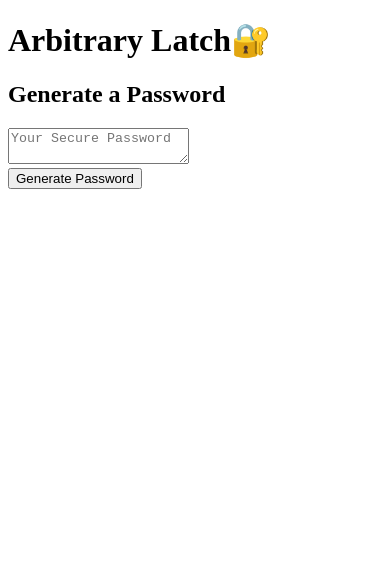
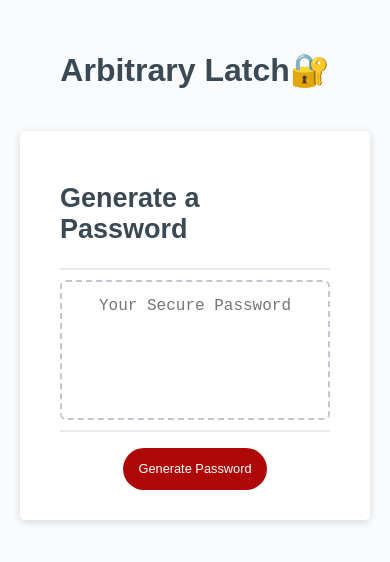
Before and after one commit to zdSMU22/arbitrary-latch, a plain HTML site: page index.html in a window 390 px wide. Drawn offline with Linux system fonts and the light colour scheme.

Commit message:
moved files to code folder

```diff
--- a/index.html
+++ b/index.html
@@ -5,7 +5,7 @@
     <meta name="viewport" content="width=device-width, initial-scale=1.0" />
     <meta http-equiv="X-UA-Compatible" content="ie=edge" />
     <title>Arbitrary Latch</title>
-    <link rel="stylesheet" href="./friendly-parakeet/Develop/style.css" />
+    <link rel="stylesheet" href="./style.css" />
   </head>
   <body>
     <div class="wrapper">
@@ -29,6 +29,6 @@
         </div>
       </div>
     </div>
-    <script src="./friendly-parakeet/Develop/script.js"></script>
+    <script src="./script.js"></script>
   </body>
 </html>
--- /dev/null
+++ b/script.js
@@ -0,0 +1,68 @@
+// Assignment code here
+
+//Strings of characters
+let upper = "ABCDEFGHIJKLMNOPQRSTUVWXYZ";
+let lower = "abcdefghijklmnopqrstuvwxyz";
+let num = "0123456789";
+let special = "!@#$%^&*()_-+=~<>?/|";
+
+let userPass=[];
+let userSetChar=[];
+
+
+// Get references to the #generate element
+let generateBtn = document.querySelector("#generate");
+
+function generatePassword() {
+  if(userPass.length > 0){
+    userPass = []
+  }
+  console.log("Hey you clicked the button!")
+  //Prompt user for password critria
+  let promptUpper = confirm("Should your password include uppercase?");
+  if(promptUpper){
+    userSetChar.push(...upper)
+  }
+  console.log('capit',userSetChar)
+
+  let promptLower = confirm("Should your password include lowercase?");
+  if(promptLower){
+    userSetChar.push(...lower)
+    console.log('low',userSetChar)
+  }
+
+  let promptNumber = confirm("Should your password include numbers?");
+  if(promptNumber){
+    userSetChar.push(...num)
+    console.log('num',userSetChar)
+  }
+
+  let promptSpecial = confirm("Should your new password include special characters?");
+  if(promptSpecial){
+    userSetChar.push(...special)
+    console.log('special',userSetChar)
+  }
+
+  //Prompt user for password character length
+  let characterNumber = prompt("How many characters should be in your new password?");
+  if(characterNumber < 8  ){
+    alert("Password must be atleast 8 characters")
+
+  } else if (characterNumber > 128){
+    alert("Password can not excede 128 characters")
+
+  } else {
+  // Loop to randomly assemble the characters selected by user to the number
+  for (let i = 0; i < characterNumber; i++) {
+    userPass.push(userSetChar[Math.floor(Math.random() * userSetChar.length)])
+    //console.log('user passw', userPass.join('+'))
+    }
+  }
+
+  let passwordText = document.querySelector("#password");
+
+  passwordText.value = userPass.join('');
+}
+
+// Add event listener to generate button
+generateBtn.addEventListener("click", generatePassword);
--- /dev/null
+++ b/style.css
@@ -0,0 +1,137 @@
+*,
+*::before,
+*::after {
+  box-sizing: border-box;
+}
+
+html,
+body,
+.wrapper {
+  height: 100%;
+  margin: 0;
+  padding: 0;
+}
+
+body {
+  font-family: sans-serif;
+  background-color: #f9fbfd;
+}
+
+.wrapper {
+  padding-top: 30px;
+  padding-left: 20px;
+  padding-right: 20px;
+}
+
+header {
+  text-align: center;
+  padding: 20px;
+  padding-top: 0px;
+  color: hsl(206, 17%, 28%);
+}
+
+.card {
+  background-color: hsl(0, 0%, 100%);
+  border-radius: 5px;
+  border-width: 1px;
+  box-shadow: rgba(0, 0, 0, 0.15) 0px 2px 8px 0px;
+  color: hsl(206, 17%, 28%);
+  font-size: 18px;
+  margin: 0 auto;
+  max-width: 800px;
+  padding: 30px 40px;
+}
+
+.card-header::after {
+  content: " ";
+  display: block;
+  width: 100%;
+  background: #e7e9eb;
+  height: 2px;
+}
+
+.card-body {
+  min-height: 100px;
+}
+
+.card-footer {
+  text-align: center;
+}
+
+.card-footer::before {
+  content: " ";
+  display: block;
+  width: 100%;
+  background: #e7e9eb;
+  height: 2px;
+}
+
+.card-footer::after {
+  content: " ";
+  display: block;
+  clear: both;
+}
+
+.btn {
+  border: none;
+  background-color: hsl(360, 91%, 36%);
+  border-radius: 25px;
+  box-shadow: rgba(0, 0, 0, 0.1) 0px 1px 6px 0px rgba(0, 0, 0, 0.2) 0px 1px 1px
+    0px;
+  color: hsl(0, 0%, 100%);
+  display: inline-block;
+  font-size: 22px;
+  line-height: 22px;
+  margin: 16px 16px 16px 20px;
+  padding: 14px 34px;
+  text-align: center;
+  cursor: pointer;
+}
+
+button[disabled] {
+  cursor: default;
+  background: #c0c7cf;
+}
+
+.float-right {
+  float: right;
+}
+
+#password {
+  -webkit-appearance: none;
+  -moz-appearance: none;
+  appearance: none;
+  border: none;
+  display: block;
+  width: 100%;
+  padding-top: 15px;
+  padding-left: 15px;
+  padding-right: 15px;
+  padding-bottom: 85px;
+  font-size: 1.2rem;
+  text-align: center;
+  margin-top: 10px;
+  margin-bottom: 10px;
+  border: 2px dashed #c0c7cf;
+  border-radius: 6px;
+  resize: none;
+  overflow: hidden;
+}
+
+@media (max-width: 690px) {
+  .btn {
+    font-size: 1rem;
+    margin: 16px 0px 0px 0px;
+    padding: 10px 15px;
+  }
+
+  #password {
+    font-size: 1rem;
+  }
+}
+
+@media (max-width: 500px) {
+  .btn {
+    font-size: 0.8rem;
+  }
+}
```
